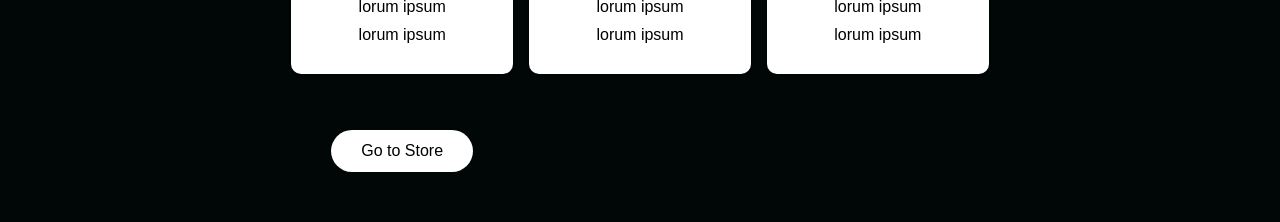
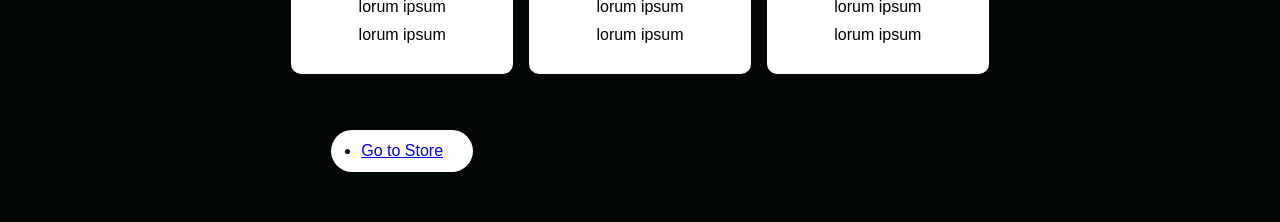
Before and after one commit to dwaynediddy/coffeeproject, a React (Create React App) app: page / in a window 1280 px wide. Shown: the part 3200-3422 px from the top of the page. Built offline with nearby package versions, Linux system fonts and the light colour scheme.

Commit message:
link to store button finally working

```diff
--- a/src/App.js
+++ b/src/App.js
@@ -1,12 +1,18 @@
 import './App.css'
-import { BrowserRouter as Router } from 'react-router-dom'
+import { BrowserRouter as Router, Switch, Route } from 'react-router-dom'
 import Landing from './screens/Landing'
+import Product from '../src/components/products/Products'
 
 function App() {
   return (
     <div className="App">
       <Router>
-        <Landing />
+        <Switch>
+          <Route exact path="/" component={Landing} />
+          <Route path="/products" component={Product} />
+        </Switch>
+        {/* <Landing />
+        <Product /> */}
       </Router>
     </div>
   );
--- a/src/components/header/Navbar.js
+++ b/src/components/header/Navbar.js
@@ -1,5 +1,9 @@
 import React, { useState, useEffect } from 'react'
+import { BrowserRouter as Router, Link, Switch, Route  } from 'react-router-dom'
 import { animateScroll as scroll } from 'react-scroll'
+
+
+
 import {
     NavbarContainer,
     Nav,
--- a/src/components/products/Products.js
+++ b/src/components/products/Products.js
@@ -1,10 +1,10 @@
 import React from 'react'
 import { Grid } from '@material-ui/core'
 
-import Product from './products/Product'
+import Product from './Product'
 
-import Bamboo from '../images/bamboo.png'
-import Drip from '../images/drip.png'
+import Bamboo from '../../images/bamboo.png'
+import Drip from '../../images/drip.png'
 
 
 const products = [
--- a/src/components/services/Service.js
+++ b/src/components/services/Service.js
@@ -1,4 +1,8 @@
 import React from 'react'
+import { BrowserRouter, Switch, Route, Link }  from 'react-router-dom'
+
+import Products from '../products/Products'
+
 import Icon1 from '../../images/drip.png'
 import Icon2 from '../../images/bamboo.png'
 import Icon3 from '../../images/grinder.png'
@@ -15,9 +19,6 @@ import {
 } from './ServiceElements'
 
 import { Button } from '../ButtonElements'
-
-import { BrowserRouter as Route } from 'react-router-dom'
-
 
 const Service = ({ primary, dark, dark2, }) => {
 
@@ -43,7 +44,6 @@ const Service = ({ primary, dark, dark2, }) => {
                 <NavLinks>
                     <BtnWrap>
                         <Button
-                            to='/https://livscoffeeshopshop.netlify.app/'
                             smooth={true}
                             duration={500}
                             spy={true}
@@ -53,7 +53,12 @@ const Service = ({ primary, dark, dark2, }) => {
                             dark={dark ? 1: 0}
                             dark2={dark2 ? 1: 0}
                                 //Link to shop
-                            >Go to Store
+                            >
+                                <ul>
+                                    <li>
+                                        <Link to='/products'>Go to Store</Link>
+                                    </li>
+                                </ul>
                         </Button>
                     </BtnWrap>
                 </NavLinks>
```
